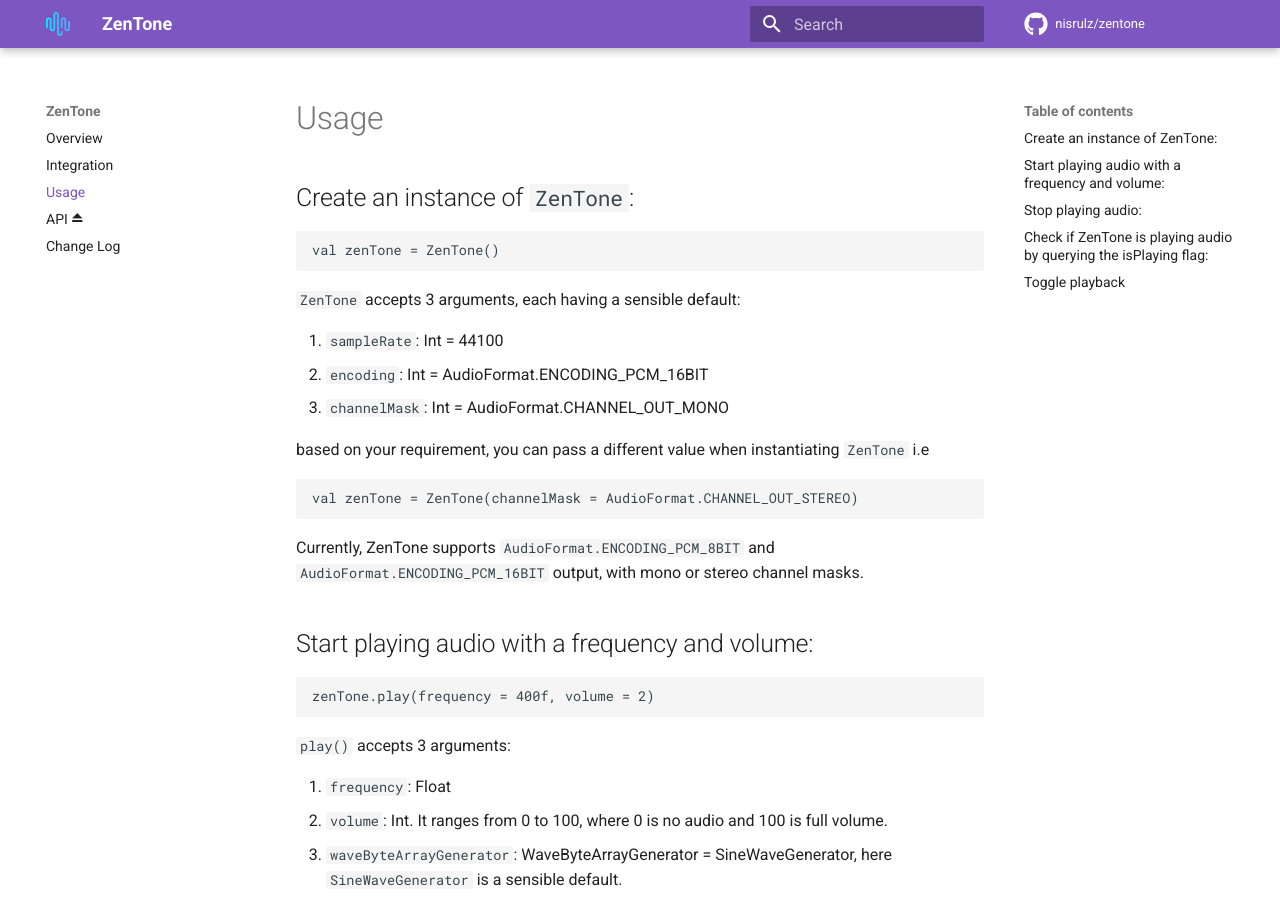
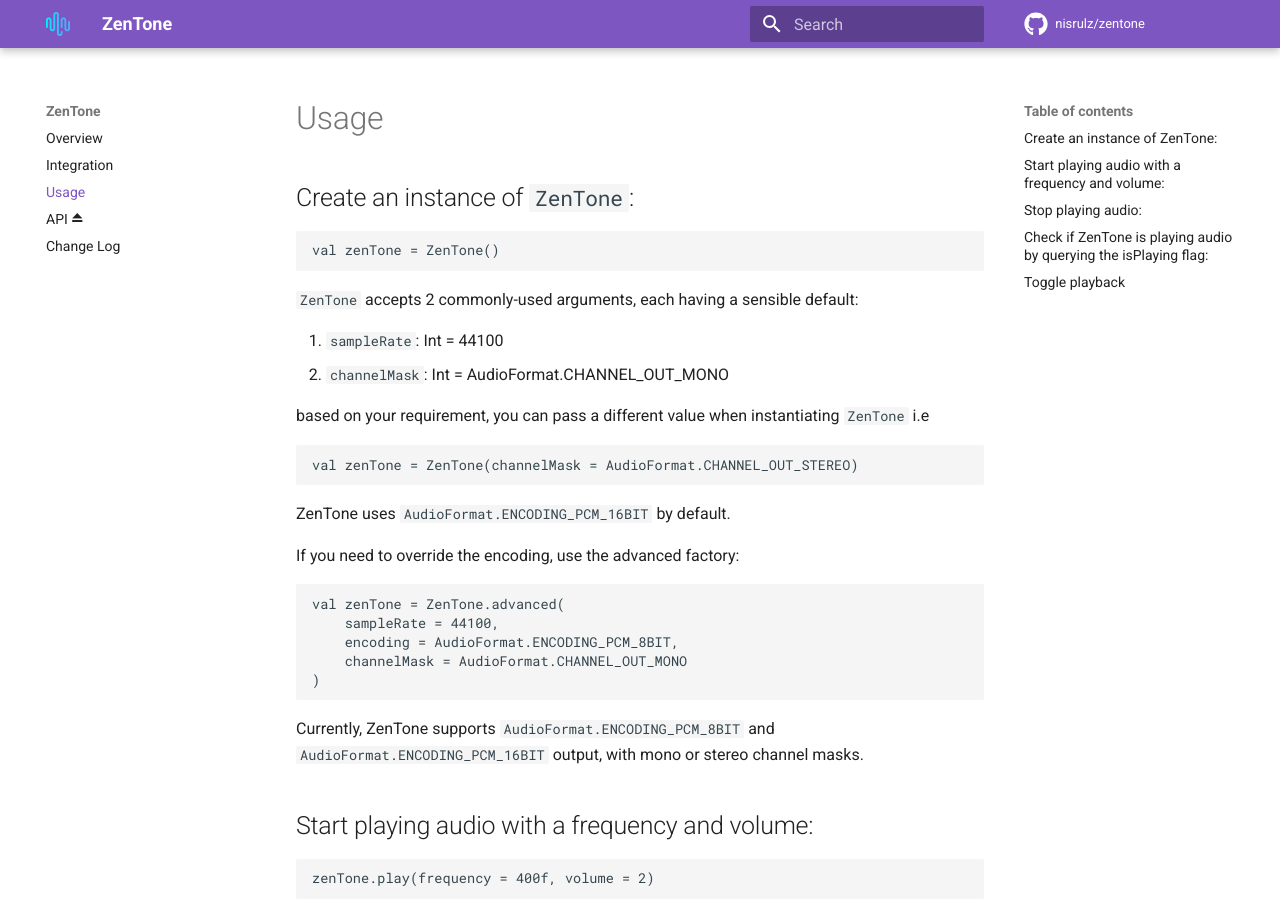
Before and after one commit to nisrulz/zentone, an MkDocs documentation site: the page built from docs/usage.md, in a window 1280 px wide and 900 px high. Built offline with MkDocs 1.6.1 and Material for MkDocs 9.7.7, drawn with Linux system fonts in a browser that asks for light colours; comment, search, counter and statistics services are not loaded; the version menu is left out.

Commit message:
Simplify ZenTone defaults and document advanced encoding override
Keep the primary constructor focused on sample rate and channel layout.
Move custom encoding behind an explicit advanced factory and update the README and usage docs to separate the simple path from advanced PCM configuration.

````diff
--- a/docs/usage.md
+++ b/docs/usage.md
@@ -6,16 +6,27 @@
 val zenTone = ZenTone()
 ```
 
-`ZenTone` accepts 3 arguments, each having a sensible default:
+`ZenTone` accepts 2 commonly-used arguments, each having a sensible default:
 
 1. `sampleRate`: Int = 44100
-2. `encoding`: Int = AudioFormat.ENCODING_PCM_16BIT
-3. `channelMask`: Int = AudioFormat.CHANNEL_OUT_MONO
+2. `channelMask`: Int = AudioFormat.CHANNEL_OUT_MONO
 
 based on your requirement, you can pass a different value when instantiating `ZenTone` i.e
 
 ```kt
 val zenTone = ZenTone(channelMask = AudioFormat.CHANNEL_OUT_STEREO)
+```
+
+ZenTone uses `AudioFormat.ENCODING_PCM_16BIT` by default.
+
+If you need to override the encoding, use the advanced factory:
+
+```kt
+val zenTone = ZenTone.advanced(
+    sampleRate = 44100,
+    encoding = AudioFormat.ENCODING_PCM_8BIT,
+    channelMask = AudioFormat.CHANNEL_OUT_MONO
+)
 ```
 
 Currently, ZenTone supports `AudioFormat.ENCODING_PCM_8BIT` and `AudioFormat.ENCODING_PCM_16BIT` output, with mono or stereo channel masks.
````
Also changed, not shown: README.md (+13 -3 lines), 1 other file.
